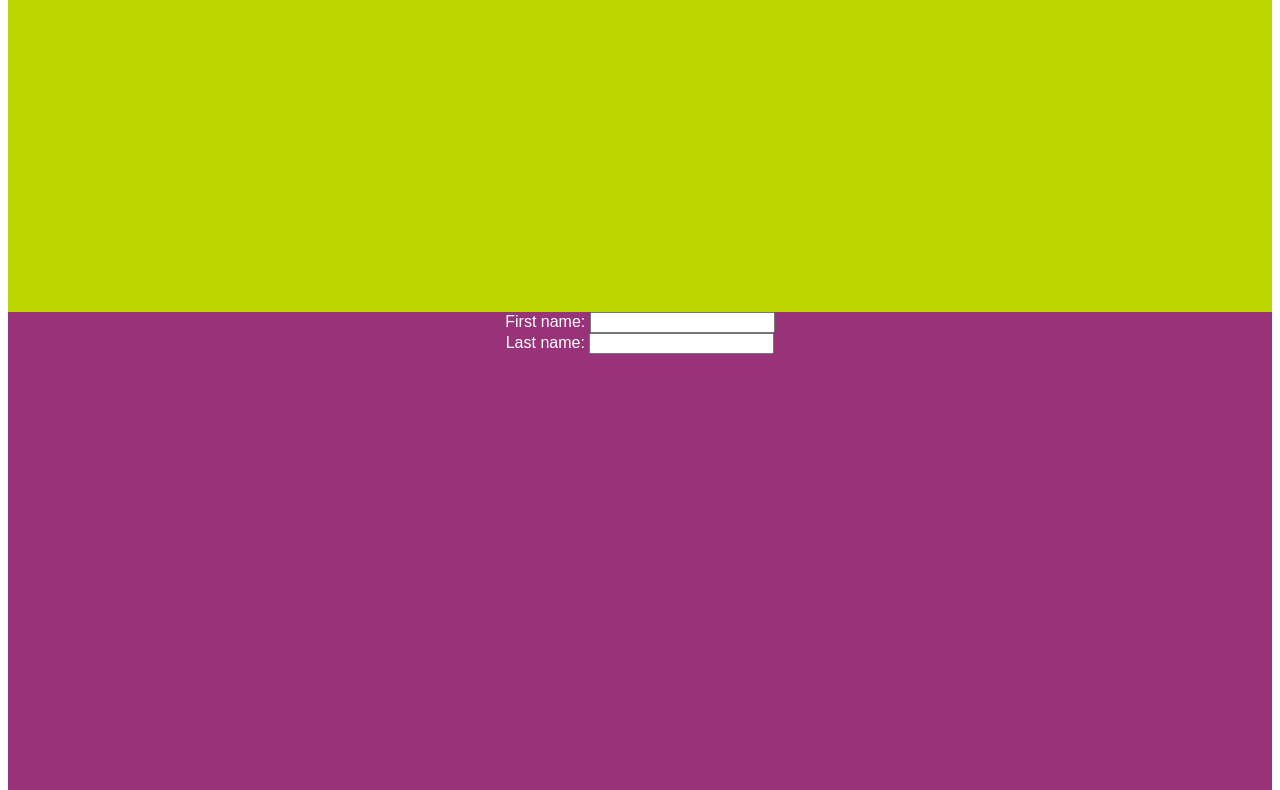
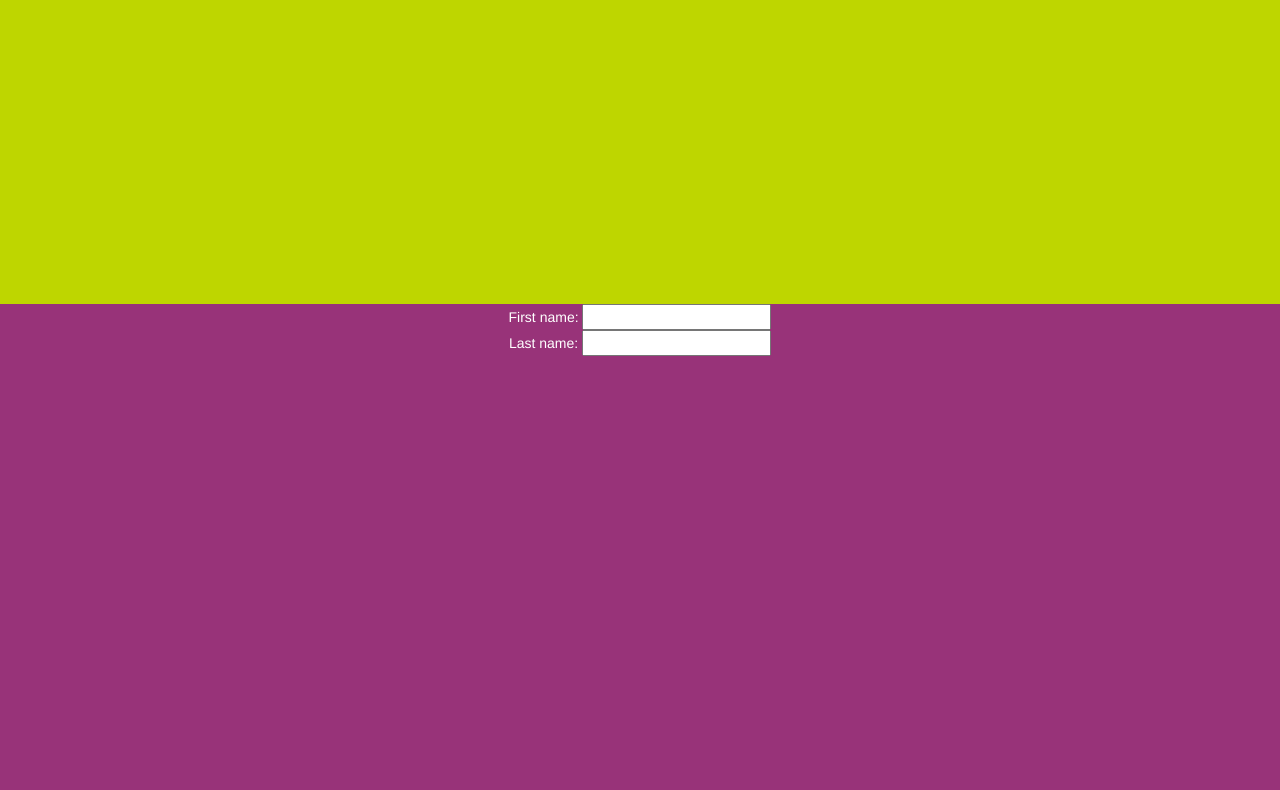
Before and after one commit to renzhentaxi/renzhentaxi.github.io, a plain HTML site: page index.html in a window 1280 px wide. Shown: the part 416-1206 px from the top of the page. Drawn offline with nearby package versions, Linux system fonts and the light colour scheme.

Commit message:
Update index.html

```diff
--- a/index.html
+++ b/index.html
@@ -2,6 +2,7 @@
 <html>
 <head>
 <link rel="stylesheet" type="text/css" href="test.css">
+<link rel="stylesheet" href="http://maxcdn.bootstrapcdn.com/bootstrap/3.2.0/css/bootstrap.min.css">
 <script src="http://ajax.googleapis.com/ajax/libs/jquery/1.11.1/jquery.min.js"></script>
 <body>
   <section class="hero">
```
